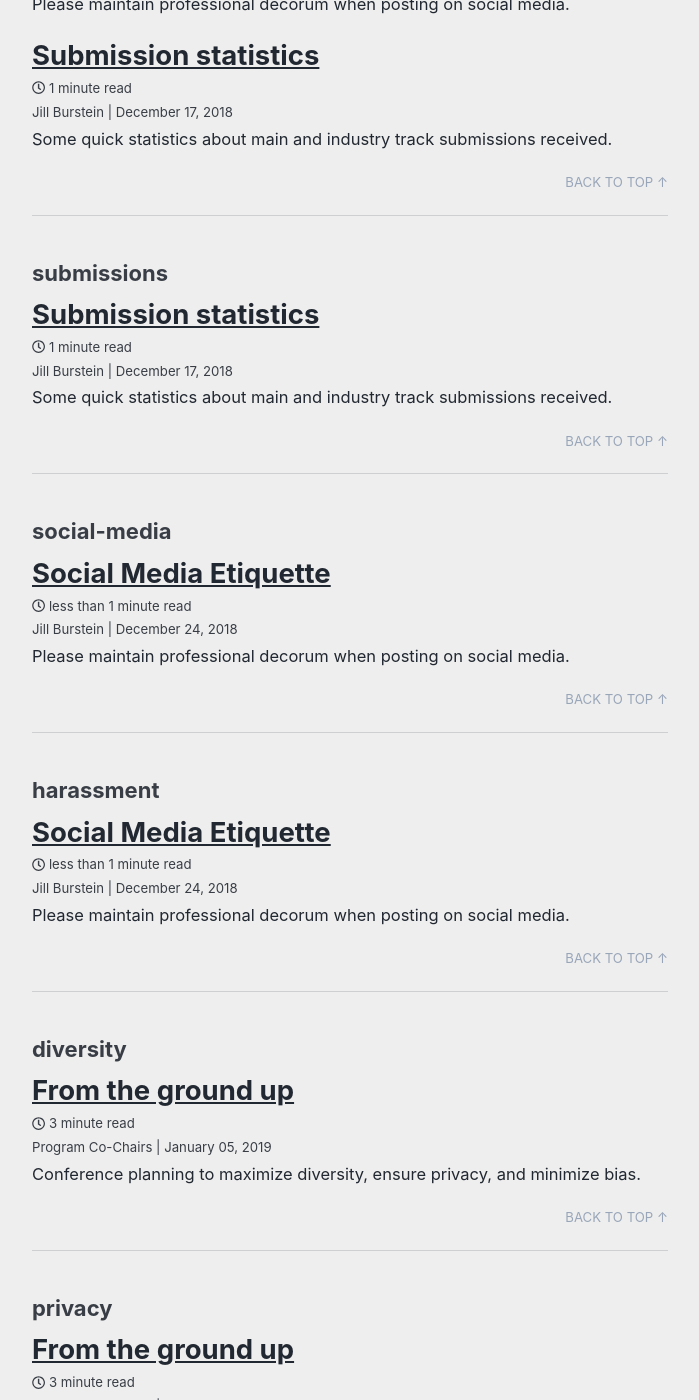
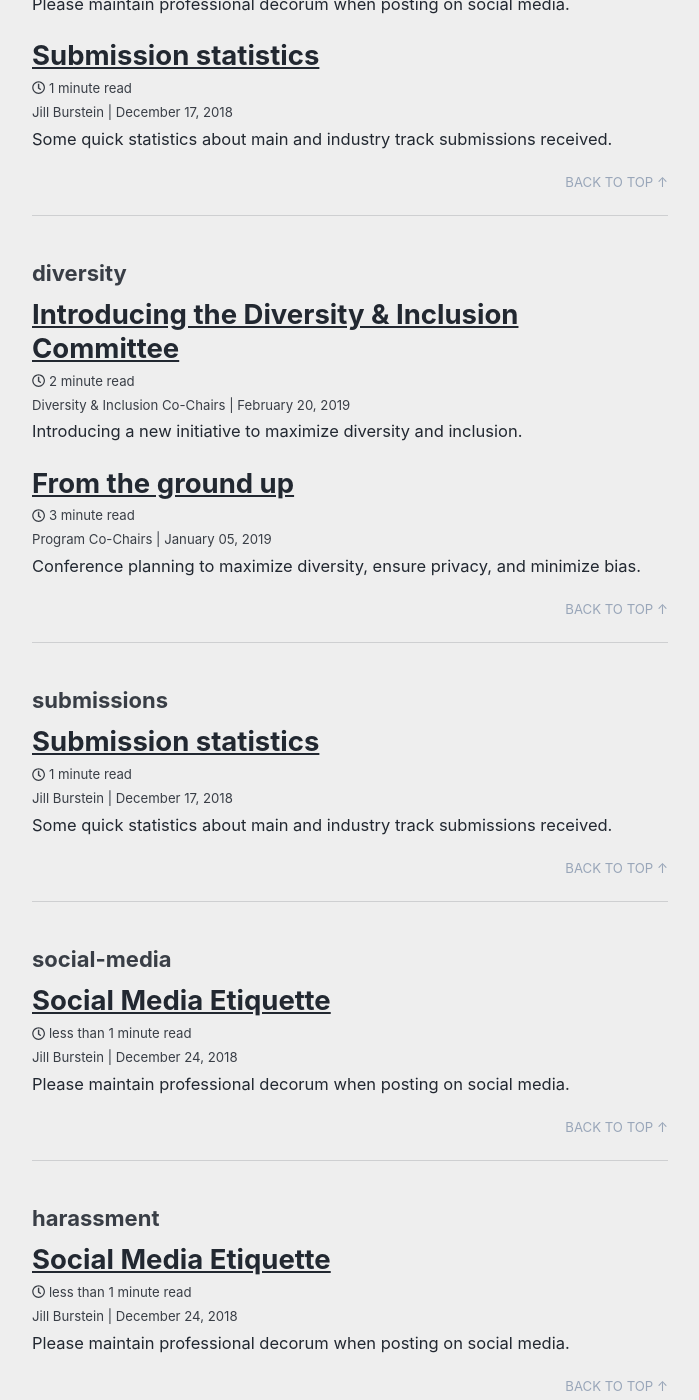
Before and after one commit to naacl-org/naacl-2021-website, a Jekyll site: the page built from _pages/tag-archive.md, in a window 1280 px wide and 1400 px high, scrolled down 1836 px. Shown: the whole window, without its empty margins (290-989 px from the left). Built offline with Jekyll 4.4.1, drawn with Linux system fonts in a browser that asks for light colours; nearby versions of some CDN libraries; some of the changed lines change nothing that is shown; some of the changed text lies outside the part shown.

Commit message:
Add first D&I blog post

```diff
--- a/_data/authors.yml
+++ b/_data/authors.yml
@@ -12,6 +12,18 @@ student-workshop-chairs:
   email       : "naacl-2019-student-research-workshop@googlegroups.com"
   bio         : "Sudipta Kar, Farah Nadeem, Laura Wendlandt, Greg Durrett, and Na-Rae Han"
   avatar      : "assets/images/avatars/srw-chairs.png"
+
+diversity-inclusion-chairs:
+  name        : "Diversity & Inclusion Co-Chairs"
+  email       : "naacl2019-diversity-inclusion-chairs@googlegroups.com"
+  bio         : "Natalie Schluter and Jason Eisner"
+  avatar      : "assets/images/avatars/di-chairs.png"
+
+remote-presentation-chairs:
+  name        : "Remote Presentation Co-Chairs"
+  email       : "naacl-2019-remote-presentation@googlegroups.com"
+  bio         : "Meg Mitchell &amp; Abhinav Misra"
+  avatar      : "assets/images/avatars/rp-chairs.png"
 
 ted:
   name        : "Ted Pedersen"
--- /dev/null
+++ b/_posts/2019-02-20-introducing-the-diversity-and-inclusion-committee.md
@@ -0,0 +1,34 @@
+---
+title: Introducing the Diversity &amp; Inclusion Committee
+author: diversity-inclusion-chairs
+author_profile: true
+excerpt: "Introducing a new initiative to maximize diversity and inclusion."
+tags:
+  diversity
+  inclusion
+categories:
+    blog
+---
+
+What if NLP researchers simply came together for a conference to share work, exchange ideas, and collaborate on science? The reality today is that this does not happen. Only a relatively homogeneous segment of the population of NLP researchers manages to attend the conference.  These are the participants who are lucky enough to have funding, visas, able bodies, and the flexibility to leave home for a week.  Even those of us who do attend are sometimes distracted by challenges that we encounter at the conference itself.  But what if we could all simply come together and focus on the science?
+
+NAACL 2019 General Chair [Jill Burstein](https://sites.google.com/site/jbursteinets/) has created the new roles of Diversity and Inclusion (D&amp;I) Co-Chairs for the conference.  That’s us!   Our job is to make sure that everyone feels welcomed at the conference and can fully participate.
+
+To get started, we looked at D&amp;I efforts from past NAACL and *ACL conferences, along with online checklists, and advice from peers.  However, as we built a preliminary list of things to do, we quickly realized the limitations of our own personal experiences for understanding the diverse array of challenges encountered by potential NAACL participants.
+
+That’s why we put out a survey, last fall, and called for volunteers.  Today we're working as a D&amp;I _team_ of 18 volunteers from diverse backgrounds, divided into 6 subteams with different missions.  We have all been very busy!
+
+Over the coming weeks running up to NAACL 2019, our teams will publish a series of D&amp;I blog entries here to make everyone aware of the solutions that will be available to them at the conference, so science can be everyone’s focus. And hopefully we’ll manage to encourage some participants who wouldn’t previously have attended that this is just the right place for us all!
+
+Meet our committee!
+
+1. **Disability access**: Cassidy Henry (Maryland), Adam Goodkind (Northwestern), Klaus Zechner (ETS)
+2. **Financial access**: Tirthankar Ghosal (IIT, Patna) and Valia Kordoni (Humboldt)
+3. **Childcare and parental inclusion**: Cissi O Alm (RIT), Zeljko Agic (ITU)
+4. **Other accessibility issues (especially neuro-diversity, food, religion)** : Libby Barak (Toronto), Shruti Rijhwani (CMU)
+5. **Socially inclusive activities**: Zeerak Waseem (Sheffield), Marianna Martindale (Maryland), Cassandra L Jacobs (Toronto)
+6. **Academically inclusive activities**: Kellie Webster (Google), Aakanksha Naik (CMU), Dirk Hovy (Bocconi), Masoud Rouhizadeh (JHU)
+
+If you have questions about whether NAACL 2019 will be a good experience for you, we hope the answer is yes.  But please feel free to ask us directly either via [email](mailto:naacl2019-diversity-inclusion-chairs@googlegroups.com) or <a href="https://twitter.com/intent/tweet?text=@naaclhlt&hashtags=diversityinclusion" target="_blank">Twitter</a>.  We are also open to suggestions.
+
+Hope to see you at the conference.
```
Also changed, not shown: assets/images/avatars/di-chairs.png (added), 1 other file.
